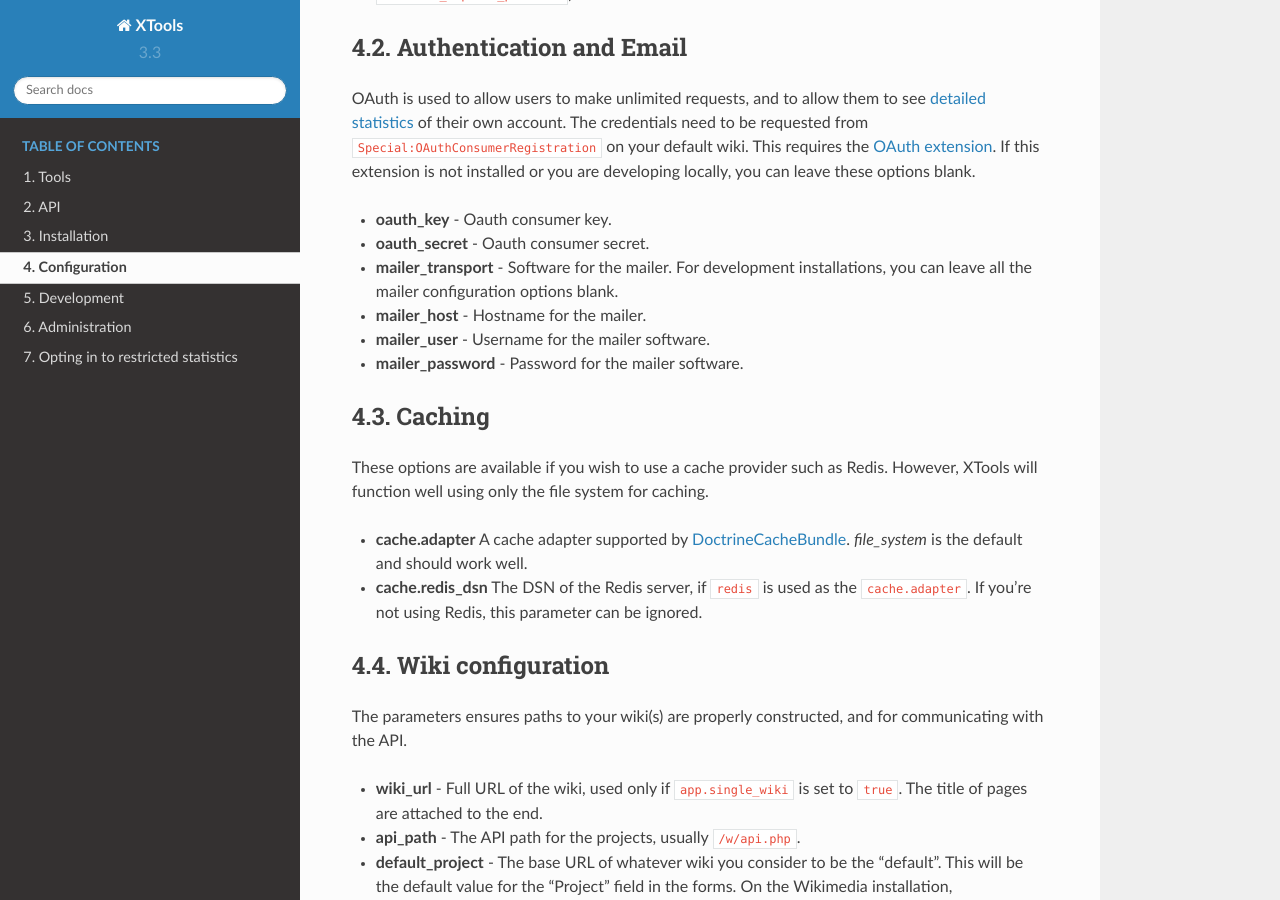
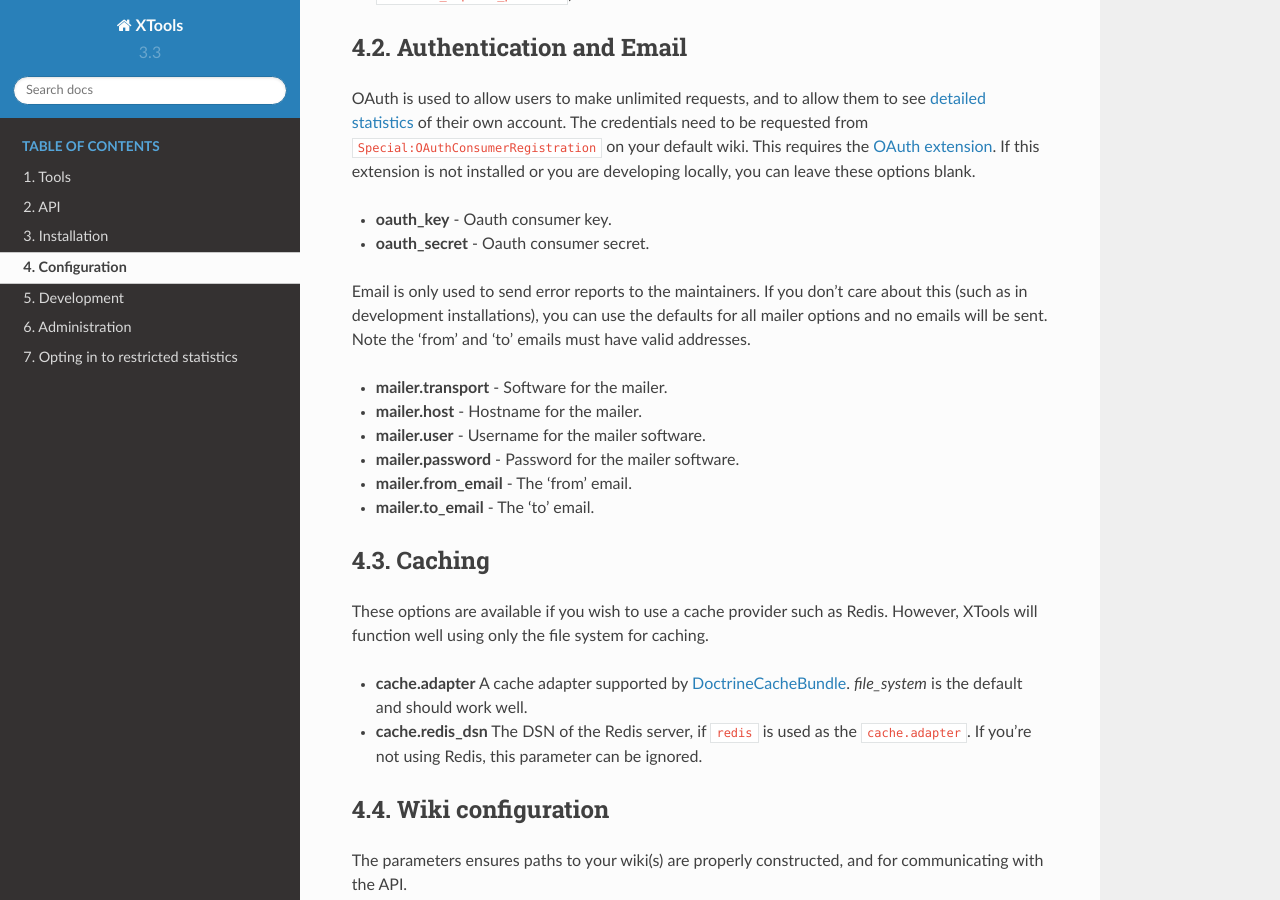
Before and after one commit to x-tools/xtools, a Sphinx documentation site: the page built from docs/configuration.rst, in a window 1280 px wide and 900 px high, scrolled down 1252 px. Built offline with Sphinx 7.4.7 and the Read the Docs theme 2.0.0, drawn with Linux system fonts in a browser that asks for light colours; pages that are not in the unit, such as notebooks, are missing from menus.

Commit message:
Email critical errors to maintainers

```diff
--- a/docs/configuration.rst
+++ b/docs/configuration.rst
@@ -46,10 +46,16 @@ OAuth is used to allow users to make unlimited requests, and to allow them to se
 
 - **oauth_key** - Oauth consumer key.
 - **oauth_secret** - Oauth consumer secret.
-- **mailer_transport** - Software for the mailer. For development installations, you can leave all the mailer configuration options blank.
-- **mailer_host** - Hostname for the mailer.
-- **mailer_user** - Username for the mailer software.
-- **mailer_password** - Password for the mailer software.
+
+Email is only used to send error reports to the maintainers. If you don't care about this (such as in development installations),
+you can use the defaults for all mailer options and no emails will be sent. Note the 'from' and 'to' emails must have valid addresses.
+
+- **mailer.transport** - Software for the mailer.
+- **mailer.host** - Hostname for the mailer.
+- **mailer.user** - Username for the mailer software.
+- **mailer.password** - Password for the mailer software.
+- **mailer.from_email** - The 'from' email.
+- **mailer.to_email** - The 'to' email.
 
 Caching
 =======
```
Also changed, not shown: 3 other files.
